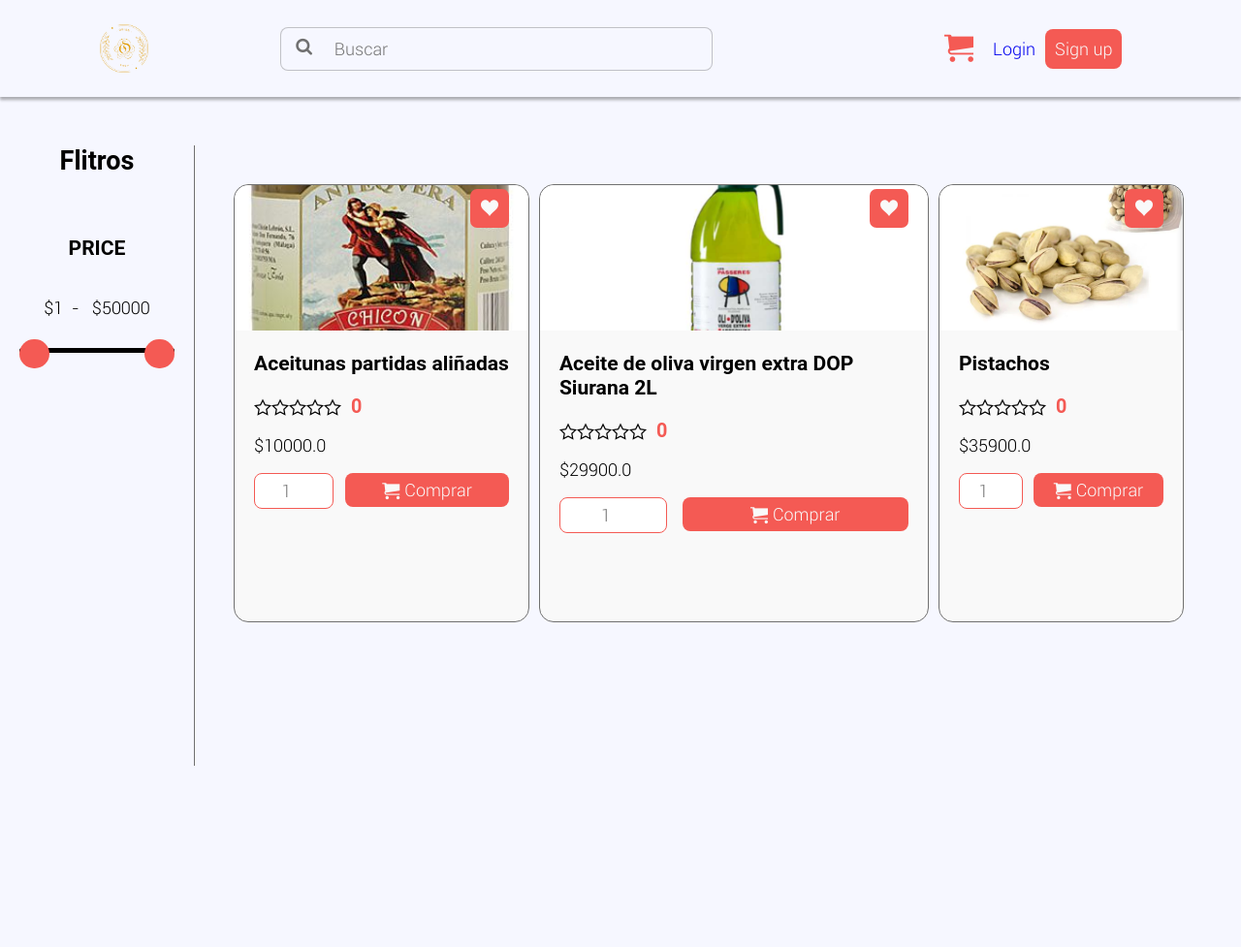
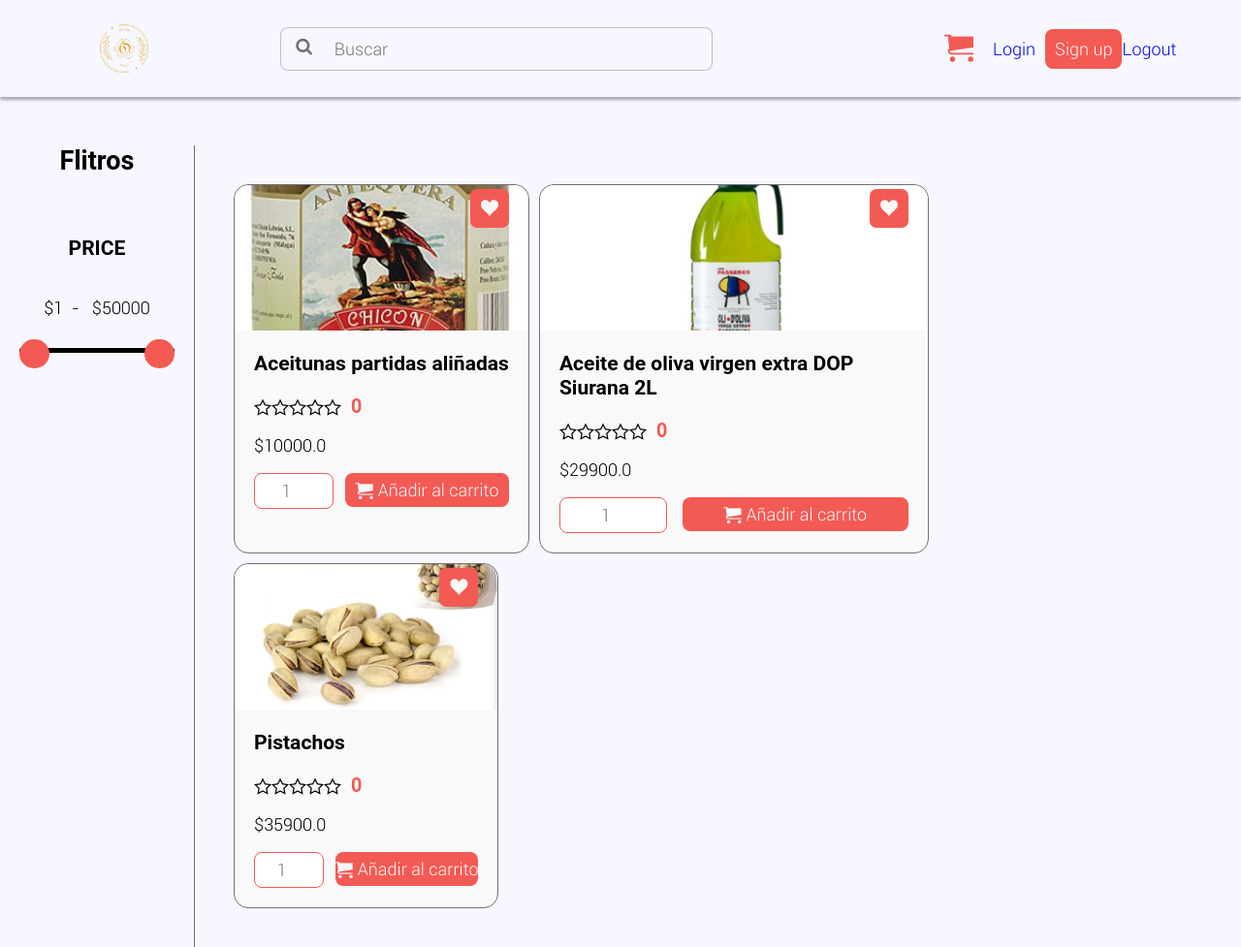
Before and after one commit to THypnosT/orion, a Flask app: page / in a window 1280 px wide. Shown: the whole page at 97% size. Before the commit the page ends 790 px from the top, so only its background shows below. Run offline with Flask 2, Linux system fonts and the light colour scheme; data comes from the database, SQL or seed files in the repository; some web fonts are replaced.

Commit message:
Actualizacion

```diff
--- a/app.py
+++ b/app.py
@@ -125,13 +125,13 @@
 
 @app.route('/Carrito', methods=['GET', 'POST'])
 def Carrito():
-    return render_template('Carrito.html')
-    # if not session.get("username"):
-    #     return redirect("/")
-    # elif session["userType"] == "usuario":
-    #     return render_template('Carrito.html')
-    # else:
-    #     return render_template('AccessDenied.html')
+    # return render_template('Carrito.html')
+    if not session.get("username"):
+        return redirect("/")
+    elif session["userType"] == "usuario":
+        return render_template('Carrito.html')
+    else:
+        return render_template('AccessDenied.html')
 
 @app.route('/addComentario', methods=['GET', 'POST'])
 def addComentario():
@@ -176,9 +176,9 @@
                 session['autocompletarProductos'] = conn.autocompletarListaProductos()
                 session['autoCompletarProveedores'] = conn.autocompletarListaProveedores()
 
-                if session["userType"] == "Usuario":
-                    return render_template('IndexShop.html',usuario=session["usuario"],consultaProductos=consultaProductos,
-                                        consultaProveedor=consultaProveedor,autocompletarProductos=session['autocompletarProductos'])
+                if session["userType"] == "usuario":
+                    session["comprador"]="activo"
+                    return redirect("/")
                 else:
                     return render_template('Index.html', userType=session["userType"],usuario=session["usuario"],consultaProductos=consultaProductos,
                                         consultaProveedor=consultaProveedor,autocompletarProductos=session['autocompletarProductos'],
@@ -366,6 +366,7 @@
     session.pop('autocompletarProductos', None)
     session.pop('autoCompletarProveedores', None)
     session.pop('autoCompletarEmail', None)
+    session.pop('comprador', None)
     flash(" ")
     return redirect('/')
 
--- a/dbConnect.py
+++ b/dbConnect.py
@@ -929,8 +929,7 @@
     idRol = buscarIdRol(rolUsuario)
     password = crearContrasena()
     passwordHash = generate_password_hash(password)
-    print(passwordHash)
-    print("-----------------------------------------------------------------------------")
+
     insertarUsuario(idPersona, email, telefono, idRol, passwordHash)
 
     if idRol == 1:
--- a/enviarEmail.py
+++ b/enviarEmail.py
@@ -117,8 +117,7 @@
 
     # Agregamos el cuerpo del mensaje como objeto MIME de tipo texto
     mensaje.attach(MIMEText(body, 'plain'))
-    # Cambiar la contraseña en la base de datos.
-    dbConnect.recuperarContrasena(cuentaCorreo, idUsuario, password)
+
 
     argumentosEmail = (sent_from, to, mensaje)
     return argumentosEmail
--- a/templates/IndexShop.html
+++ b/templates/IndexShop.html
@@ -61,7 +61,7 @@
                             <input type="hidden" name="codigo_producto" value="{{ listaProductos[fila]['codigo_producto'] }}">
                             <input type="number" min="1" max="20" placeholder="1" id="cantidad" name="cantidad">
                             <label class="boton-comprar"><input type="submit" name="submit_button" id="comprar"
-                                    class="boton-comprar" value="Comprar" style="display: none;">Comprar</label>
+                                    class="boton-comprar" value="Comprar" style="display: none;">Añadir al carrito</label>
 
                         </div>
                     </form>
--- a/templates/MasterPage2.html
+++ b/templates/MasterPage2.html
@@ -34,6 +34,11 @@
                         Sign up
                     </div>
                 </a>
+                <a href="{{url_for('Logout')}}">
+                    <div class="btn-logout" id="btn-logout">
+                        Logout
+                    </div>
+                </a>
             </div>
         </div>
     </header>
```
